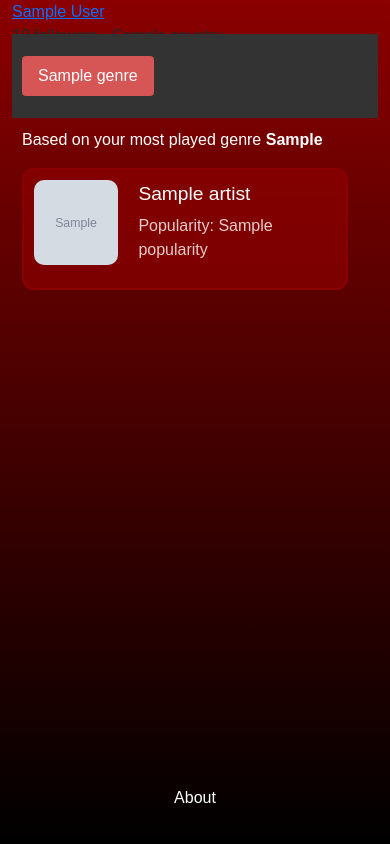
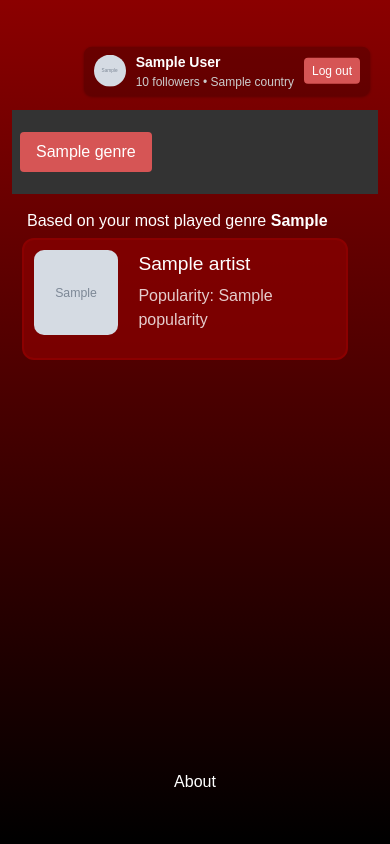
Before and after one commit to nedasadamavicius/web-application, a Django app: template WebProject/WebApplication/templates/WebApplication/home.html in a window 390 px wide. Run offline with Django 5.2, Linux system fonts and the light colour scheme; the template is opened without the code that fills it: most values are stand-ins (such as "Sample title", 1, 10 or a date in 2020); grey boxes marked "Sample" are stand-in pictures; parts of the project's set-up code (start-up, migrations or seed data) failed here and were passed over; some libraries are stand-ins or nearby versions.

Commit message:
adjust mobile UI to accommodate changes

```diff
--- a/WebProject/WebApplication/static/css/home.css
+++ b/WebProject/WebApplication/static/css/home.css
@@ -175,3 +175,81 @@
         color: black !important;
     }
 }
+
+
+@media (max-width: 800px) {
+
+    header {
+        position: relative;
+    }
+
+    .container {
+        grid-template-rows: 13vh 10vh 67vh 10vh;
+    }
+
+    .header-right .profile-card {
+        position: absolute;
+        top: 50%;
+        right: 8px;
+        transform: translateY(-17%);
+        display: flex;
+        align-items: center;
+        gap: 10px;
+        padding: 5px 10px;
+        background-color: rgba(0, 0, 0, 0.2);
+        border-radius: 8px;
+        box-shadow: 0 1px 3px rgba(0, 0, 0, 0.3);
+        font-size: 14px;
+    }
+
+    /* Profile picture */
+    .profile-card .profile-pic {
+        height: 32px;
+        width: 32px;
+        border-radius: 50%;
+        object-fit: cover;
+    }
+
+    /* Profile name */
+    .profile-card .profile-name {
+        color: white;
+        font-weight: bold;
+        text-decoration: none;
+        font-size: 14px;
+    }
+
+    /* Meta */
+    .profile-card .profile-meta {
+        color: #ccc;
+        font-size: 12px;
+    }
+
+    /* Logout button */
+    .profile-card .logout-button {
+        background-color: #D65555;
+        color: #fff;
+        text-decoration: none;
+        padding: 4px 8px;
+        border-radius: 4px;
+        font-size: 12px;
+        transition: background-color 0.3s ease;
+        margin-left: auto;
+    }
+
+    .profile-card .logout-button:hover {
+        background-color: #b44848;
+    }
+
+    .error-box {
+    background-color: #f8d7da;
+    border: 1px solid #f5c6cb;
+    color: #721c24;
+    padding: 15px;
+    margin: 20px 0;
+    border-radius: 4px;
+    }
+
+    .error-box p {
+        color: black !important;
+    }
+}
--- a/WebProject/WebApplication/static/css/style.css
+++ b/WebProject/WebApplication/static/css/style.css
@@ -147,21 +147,21 @@
             'main'
             'footer';
         grid-template-columns: 1fr;
-        grid-template-rows: 4vh 10vh 78vh 8vh;
+        grid-template-rows: 8vh 8vh 80vh 4vh;
         width: 100%;
         min-height: 100vh;
         box-sizing: border-box;
         overflow: hidden;
     }
 
-    .container header img {
+    .container header .header-left img {
         display: none;
     }
 
     nav {
         grid-area: nav;
         background-color: #333;
-        padding: 5px;
+        padding: 3px;
         display: flex;
         justify-content: center;
         align-items: center;
@@ -213,6 +213,10 @@
         overflow: hidden;
         scrollbar-color: darkred transparent;
         scrollbar-width: thin;
+    }
+
+    main .main-header p {
+        margin: 5px;
     }
 
     main .scrollable-content {
```
Also changed, not shown: WebProject/WebApplication/static/css/about.css (+22 -0 lines), WebProject/WebApplication/static/css/artist.css (+11 -0 lines), WebProject/WebApplication/static/css/landing.css (+53 -0 lines), WebProject/WebApplication/static/images/spotify-green.png.
